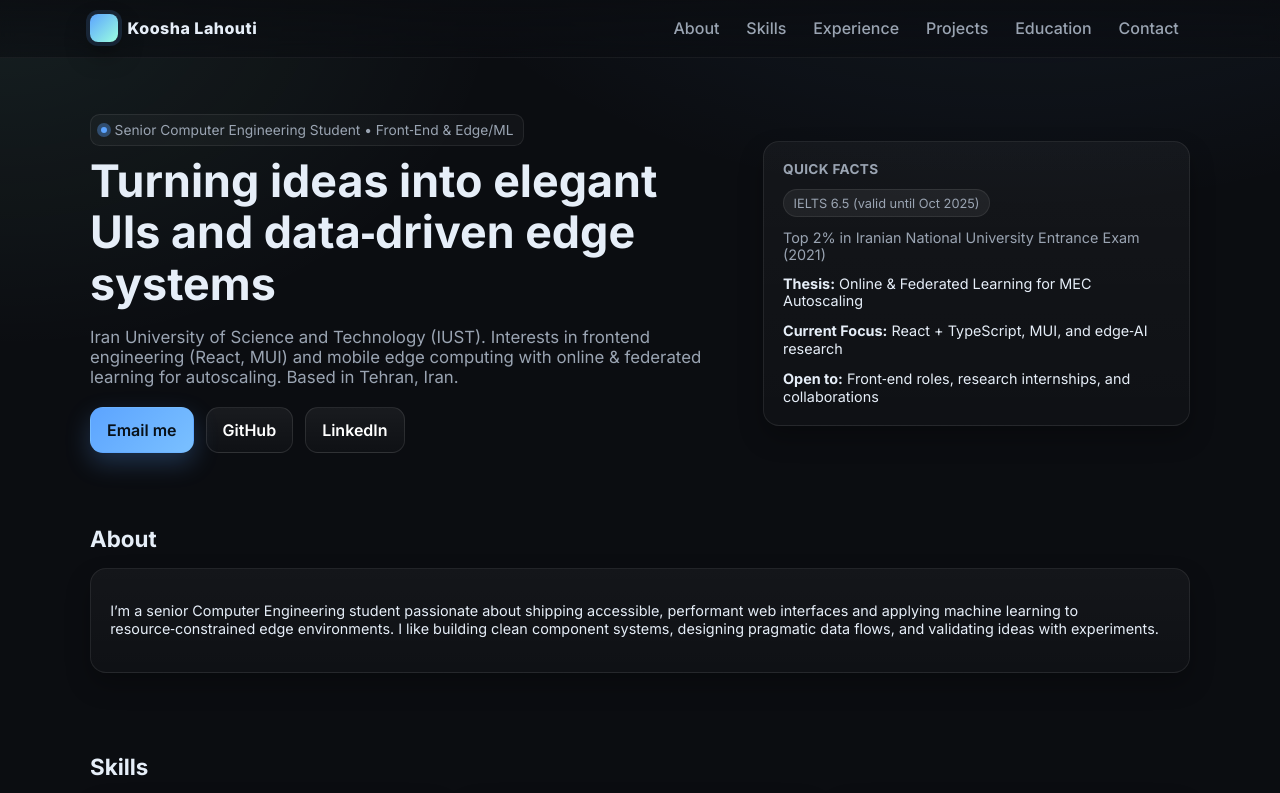
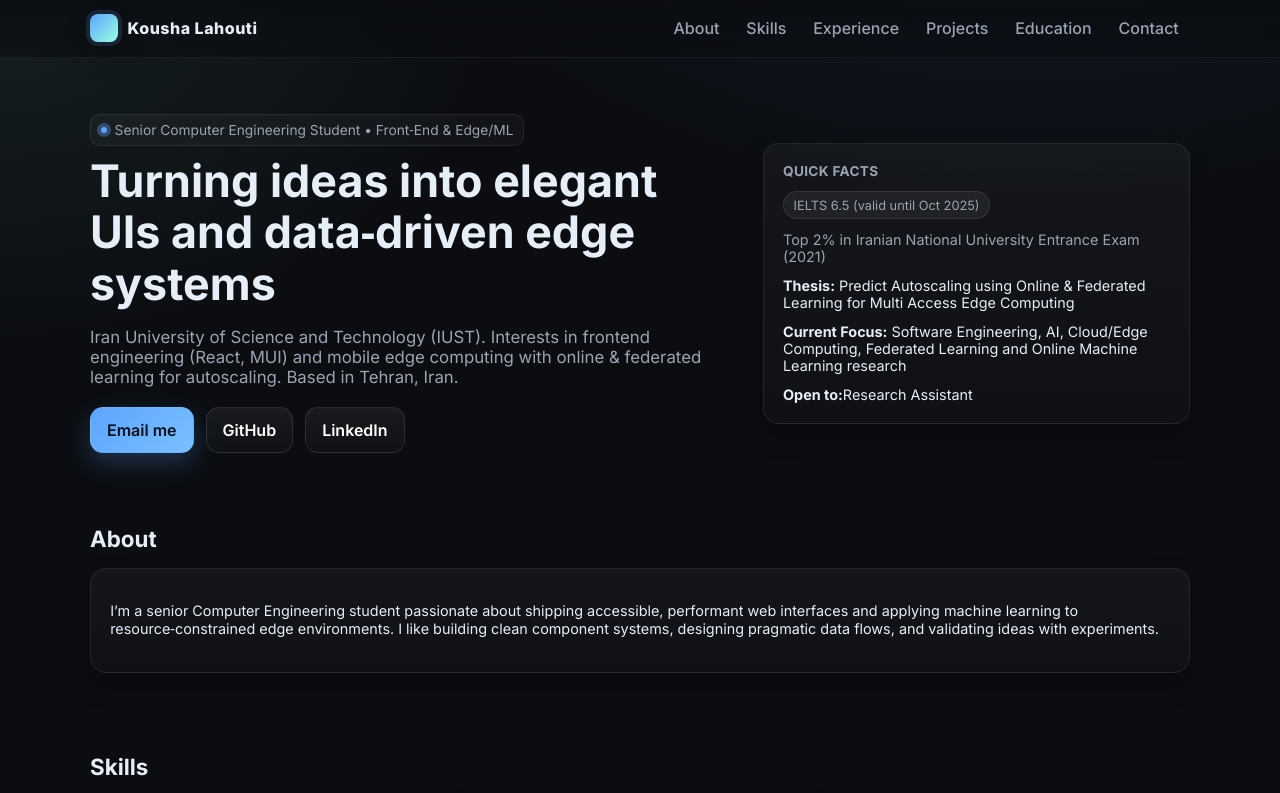
Before and after one commit to kooshalahouti/kooshalahouti.github.io, a plain HTML site: page index.html in a window 1280 px wide. Shown: the top 793 px of the page. Drawn offline with Linux system fonts and the light colour scheme.

Commit message:
Update index.html

```diff
--- a/index.html
+++ b/index.html
@@ -3,8 +3,8 @@
 <head>
   <meta charset="utf-8" />
   <meta name="viewport" content="width=device-width, initial-scale=1" />
-  <title>Koosha Lahouti — Portfolio</title>
-  <meta name="description" content="Portfolio of Koosha Lahouti, Senior Computer Engineering student and frontend developer." />
+  <title>Kousha Lahouti — Portfolio</title>
+  <meta name="description" content="CV of Kousha Lahouti, Senior Computer Engineering student" />
   <link rel="preconnect" href="https://fonts.googleapis.com">
   <link rel="preconnect" href="https://fonts.gstatic.com" crossorigin>
   <link href="https://fonts.googleapis.com/css2?family=Inter:wght@300;400;500;600;700;800&display=swap" rel="stylesheet">
@@ -68,7 +68,7 @@
   <header>
     <div class="container">
       <nav>
-        <div class="brand"><span class="brand-badge" aria-hidden="true"></span> Koosha Lahouti</div>
+        <div class="brand"><span class="brand-badge" aria-hidden="true"></span> Kousha Lahouti</div>
         <div class="nav-links" aria-label="Primary">
           <a href="#about">About</a>
           <a href="#skills">Skills</a>
@@ -89,7 +89,7 @@
         <h1>Turning ideas into elegant UIs and data‑driven edge systems</h1>
         <p class="subtitle">Iran University of Science and Technology (IUST). Interests in frontend engineering (React, MUI) and mobile edge computing with online & federated learning for autoscaling. Based in Tehran, Iran.</p>
         <div class="actions">
-          <a class="btn primary" href="mailto:kooshalahouti81@gmail.com" aria-label="Email Koosha">Email me</a>
+          <a class="btn primary" href="mailto:kooshalahouti81@gmail.com" aria-label="Email Kousha">Email me</a>
           <a class="btn" href="https://github.com/kooshalahouti" target="_blank" rel="noreferrer">GitHub</a>
           <a class="btn" href="https://www.linkedin.com/in/koosha-lahouti-52106b173/" target="_blank" rel="noreferrer">LinkedIn</a>
         </div>
@@ -99,9 +99,9 @@
         <div class="list" style="margin-top:.75rem">
           <div><span class="pill">IELTS 6.5 (valid until Oct 2025)</span></div>
           <div class="small muted">Top 2% in Iranian National University Entrance Exam (2021)</div>
-          <div class="small"><strong>Thesis:</strong> Online & Federated Learning for MEC Autoscaling</div>
-          <div class="small"><strong>Current Focus:</strong> React + TypeScript, MUI, and edge‑AI research</div>
-          <div class="small"><strong>Open to:</strong> Front‑end roles, research internships, and collaborations</div>
+          <div class="small"><strong>Thesis:</strong> Predict Autoscaling using Online & Federated Learning for Multi Access Edge Computing</div>
+          <div class="small"><strong>Current Focus:</strong> Software Engineering, AI, Cloud/Edge Computing, Federated Learning and Online Machine Learning research</div>
+          <div class="small"><strong>Open to:</strong>Research Assistant</div>
         </div>
       </div>
     </section>
@@ -240,7 +240,7 @@
   </main>
 
   <footer>
-    <div class="container">© <span id="y"></span> Koosha Lahouti • Built with vanilla HTML/CSS</div>
+    <div class="container">© <span id="y"></span> Kousha Lahouti</div>
   </footer>
 
   <script>
```
